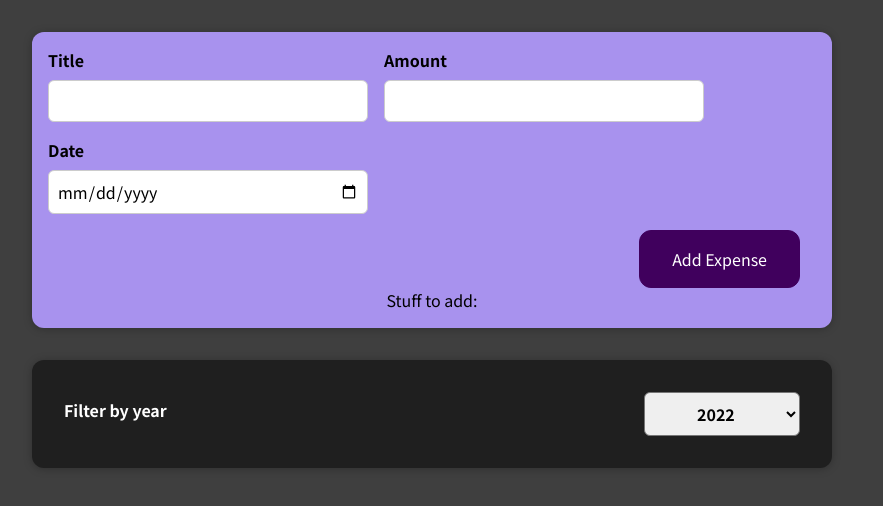
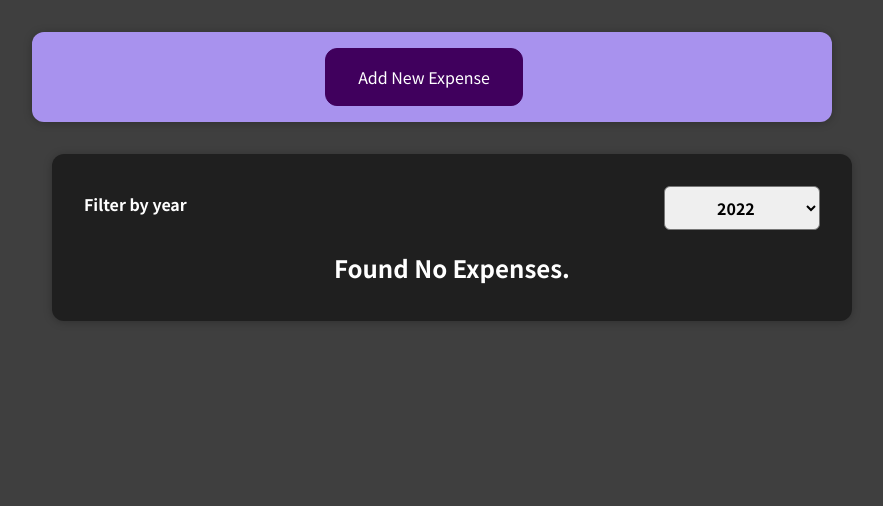
Before and after one commit to jcloeter/react-section-3, a React (Create React App) app: page / in a window 1280 px wide. Shown: the top 506 px of the page, without its empty margins (208-1091 px from the left). Built offline with nearby package versions, Linux system fonts and the light colour scheme.

Commit message:
toggle form visiblity

```diff
--- a/src/components/Expenses/ExpenseFilter.js
+++ b/src/components/Expenses/ExpenseFilter.js
@@ -4,7 +4,6 @@ import "./ExpensesFilter.css";
 
 const ExpensesFilter = (props) => {
   const dropdownChangeHandler = (e) => {
-    console.log(e.target.value);
     props.onChangeFilter(e.target.value);
   };
   return (
--- a/src/components/Expenses/ExpenseItem.js
+++ b/src/components/Expenses/ExpenseItem.js
@@ -1,4 +1,4 @@
-import React, { useState } from "react";
+// import React, { useState } from "react";
 
 import ExpenseDate from "./ExpenseDate";
 import Card from "../UI/Card";
--- a/src/components/Expenses/Expenses.js
+++ b/src/components/Expenses/Expenses.js
@@ -1,4 +1,4 @@
-import ExpenseItem from "./ExpenseItem";
+import ExpensesList from "./ExpensesList";
 import Card from "../UI/Card";
 import "./Expenses.css";
 import ExpensesFilter from "./ExpenseFilter";
@@ -9,36 +9,22 @@ const Expenses = function (props) {
 
   const filterChangeHandler = (selectedYear) => {
     setFilteredYear(selectedYear);
-    console.log(`state ${filteredYear}`);
-    console.log(`props ${selectedYear}`);
-    // const [ye]=useState(selectedYear);
   };
 
   const filteredExpenses = props.items.filter((item) => {
     return item.date.getFullYear().toString() === filteredYear;
   });
 
-  console.log(filteredExpenses);
-
   return (
-    <div>
+    <ul>
       <Card className="expenses">
         <ExpensesFilter
           onChangeFilter={filterChangeHandler}
           selected={filteredYear}
         />
-        {filteredExpenses.map((exp, i) => {
-          return (
-            <ExpenseItem
-              key={exp.id}
-              title={exp.title}
-              amount={exp.amount}
-              date={exp.date}
-            />
-          );
-        })}
+        <ExpensesList items={filteredExpenses} />
       </Card>
-    </div>
+    </ul>
   );
 };
 
--- /dev/null
+++ b/src/components/Expenses/ExpensesList.css
@@ -0,0 +1,9 @@
+.expenses-list {
+  list-style: none;
+  padding: 0;
+}
+
+.expenses-list__fallback {
+  color: white;
+  text-align: center;
+}
--- /dev/null
+++ b/src/components/Expenses/ExpensesList.js
@@ -0,0 +1,25 @@
+import ExpenseItem from "./ExpenseItem";
+import "./ExpensesList.css";
+
+const ExpensesList = (props) => {
+  if (props.items.length === 0) {
+    return <h2 className="expenses-list__fallback">Found No Expenses.</h2>;
+  }
+
+  return (
+    <li className="expenses-list">
+      {props.items.map((exp, i) => {
+        return (
+          <ExpenseItem
+            key={exp.id}
+            title={exp.title}
+            amount={exp.amount}
+            date={exp.date}
+          />
+        );
+      })}
+    </li>
+  );
+};
+
+export default ExpensesList;
--- a/src/components/NewExpenses/ExpenseForm.js
+++ b/src/components/NewExpenses/ExpenseForm.js
@@ -7,6 +7,9 @@ const ExpenseForm = (props) => {
   const [enteredTitle, setEnteredTitle] = useState("");
   const [enteredAmount, setEnteredAmount] = useState("");
   const [enteredDate, setEnteredDate] = useState("");
+
+  //showForm(true)=we see form
+  // const [showForm, setShowForm] = useState(true);
 
   const titleChangeHandler = function (e) {
     setEnteredTitle(e.target.value);
@@ -20,6 +23,19 @@ const ExpenseForm = (props) => {
     console.log(e.target.value);
     setEnteredDate(e.target.value);
   };
+
+  const cancelButtonHandler = function () {
+    console.log("canceled :/");
+    // changeFormVisibility(false);
+  };
+
+  // const addNewHandler = function () {
+  //   changeFormVisibility(true);
+  // };
+
+  // const changeFormVisibility = function (bool) {
+  //   setShowForm(bool);
+  // };
 
   const submitHandler = function (e) {
     e.preventDefault();
@@ -39,8 +55,18 @@ const ExpenseForm = (props) => {
     setEnteredAmount("");
     setEnteredDate("");
     setEnteredTitle("");
+
+    // changeFormVisibility(false);
     // ExpenseItem(expenseData);
   };
+
+  // if (!showForm) {
+  //   return (
+  //     <button onClick={addNewHandler} type="button">
+  //       Add New Expense
+  //     </button>
+  //   );
+  // }
 
   return (
     <form onSubmit={submitHandler}>
@@ -75,9 +101,12 @@ const ExpenseForm = (props) => {
         </div>
       </div>
       <div className="new-expense__actions">
+        <button type="button" onClick={cancelButtonHandler}>
+          Cancel
+        </button>
+
         <button type="submit">Add Expense</button>
       </div>
-      <div>Stuff to add: {enteredTitle + enteredAmount + enteredDate}</div>
     </form>
   );
 };
--- a/src/components/NewExpenses/NewExpense.js
+++ b/src/components/NewExpenses/NewExpense.js
@@ -1,5 +1,6 @@
 import "./NewExpense.css";
 import ExpenseForm from "./ExpenseForm";
+import { useState } from "react";
 
 const NewExpense = (props) => {
   const saveExpenseDataHandler = (enteredExpenseData) => {
@@ -9,11 +10,24 @@ const NewExpense = (props) => {
     };
 
     props.onAddExpense(expenseData);
+    setIsEditing(false);
   };
+
+  //isEditing=true, user is seeing form
+  const [isEditing, setIsEditing] = useState(false);
+
+  const addNewExpenseHandler = function () {
+    setIsEditing(true);
+  };
+
+  //Start here after work: we need to make the cancel button hide the form:
   return (
     <div className="new-expense">
-      {/* onSaveExpenseData is a prop, it shows that a function should be passed that will be executed after each save of the data, form submit */}
-      <ExpenseForm onSaveExpenseData={saveExpenseDataHandler} />
+      {!isEditing && (
+        <button onClick={addNewExpenseHandler}>Add New Expense</button>
+      )}
+
+      {isEditing && <ExpenseForm onSaveExpenseData={saveExpenseDataHandler} />}
     </div>
   );
 };
```
Also changed, not shown: 1 other file (tests, documents, lock files or other folders).
